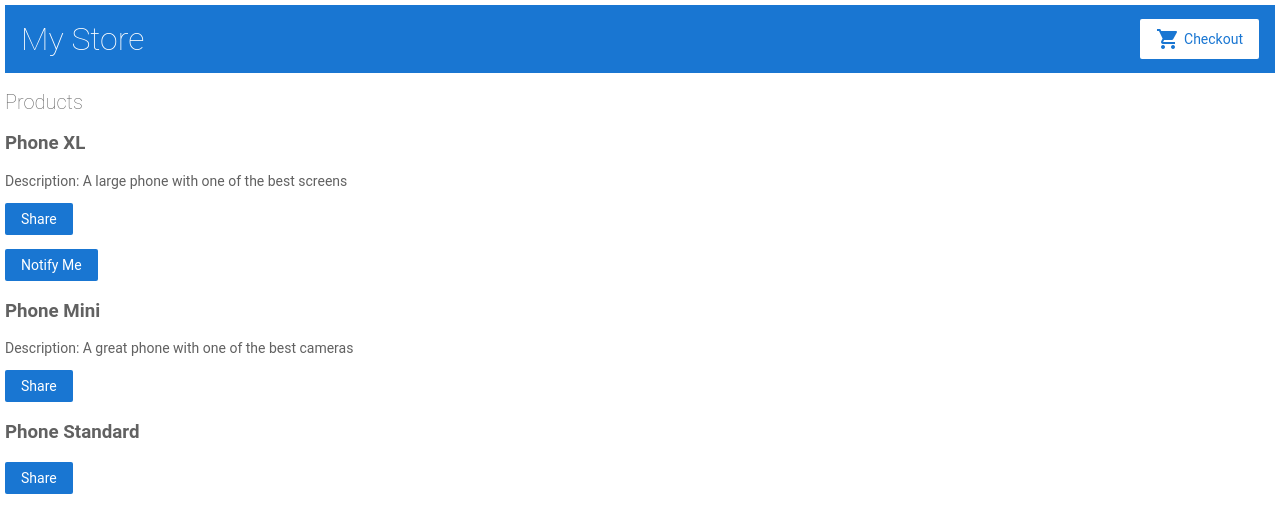
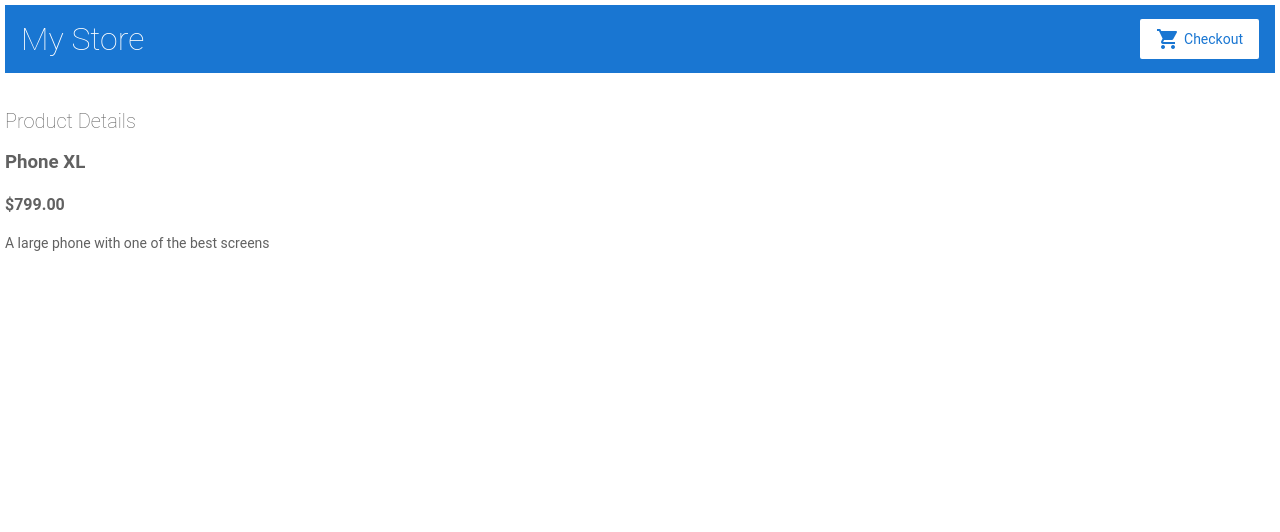
Before and after one commit to yogesh-nandwana/firstapp, an Angular app: page /products/1 in a window 1280 px wide. Shown: the top 532 px of the page. Built offline with nearby package versions, Linux system fonts and the light colour scheme.

Commit message:
Navigation to prodduct-details page

```diff
--- a/src/app/app.component.ts
+++ b/src/app/app.component.ts
@@ -4,7 +4,11 @@ import { Component } from '@angular/core';
   selector: 'app-root',
   template: `
     <app-top-bar></app-top-bar>
-    <app-product-list></app-product-list>
+    <!--Below tag need to be commented out to add router-outlet tag-->
+    <!--app-product-list></app-product-list-->
+
+    <!-- The routed views render in the <router-outlet>-->
+    <router-outlet></router-outlet>
   `,
   styles: []
 })
--- a/src/app/product-details/product-details.component.ts
+++ b/src/app/product-details/product-details.component.ts
@@ -1,20 +1,31 @@
 import { Component, OnInit } from '@angular/core';
+import { Product, products } from '../products';
+import { ActivatedRoute } from '@angular/router';
 
 @Component({
   selector: 'app-product-details',
   template: `
-    <p>
-      product-details works!
-    </p>
+  <h2>Product Details</h2>
+
+  <div *ngIf="product">
+    <h3>{{ product.name }}</h3>
+    <h4>{{ product.price | currency }}</h4>
+    <p>{{ product.description }}</p>
+  </div>
   `,
   styles: [
   ]
 })
 export class ProductDetailsComponent implements OnInit {
-
-  constructor() { }
+  product: Product | undefined;
+  constructor(private route: ActivatedRoute) { }
 
   ngOnInit(): void {
+     // First get the product id from the current route.
+  const routeParams = this.route.snapshot.paramMap;
+  const productIdFromRoute = Number(routeParams.get('productId'));
+
+  // Find the product that correspond with the id provided in route.
+  this.product = products.find(product => product.id === productIdFromRoute);
   }
-
 }
```
Also changed, not shown: src/app/app.module.ts (+6 -2 lines), src/app/product-list/product-list.component.ts (line endings or trailing spaces).
